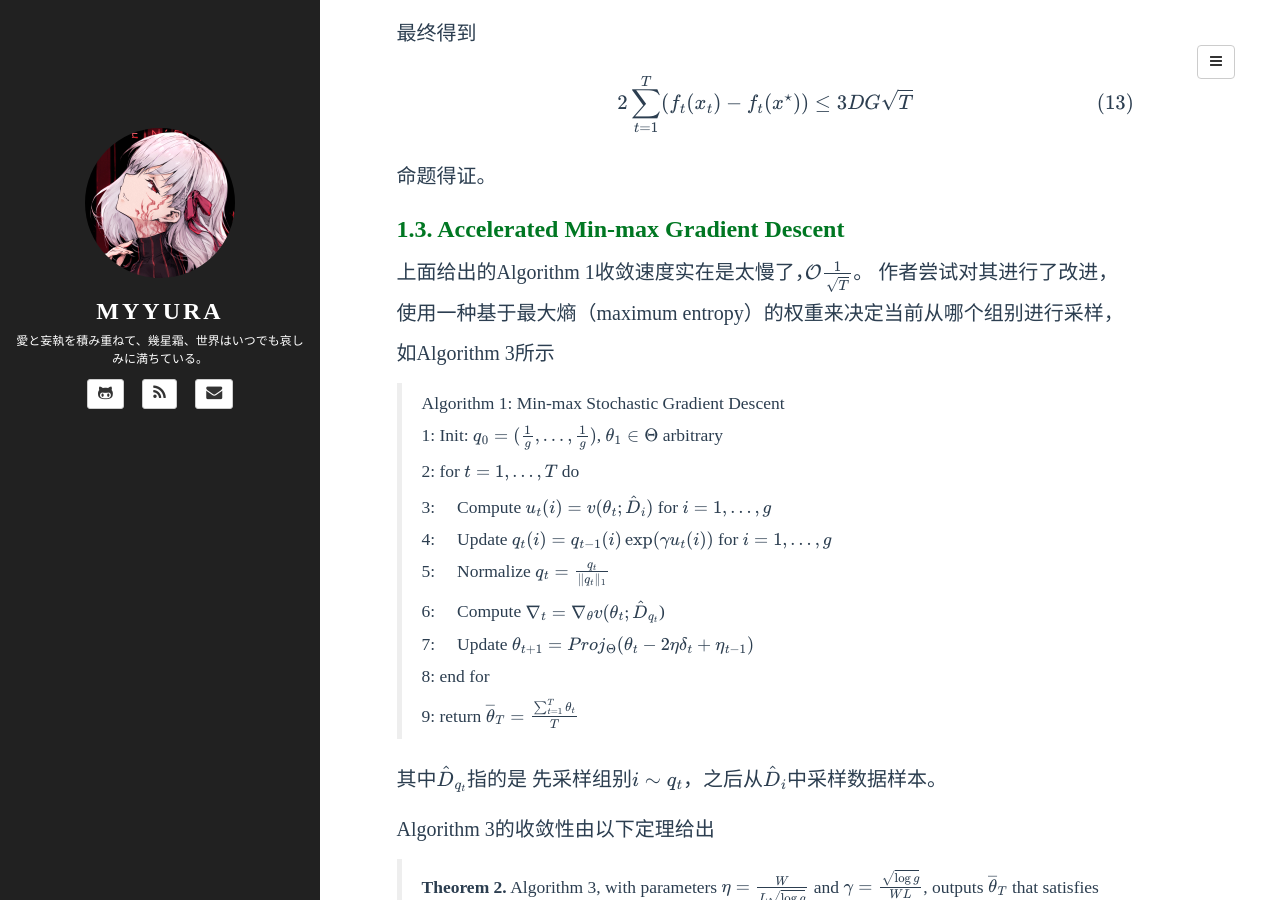
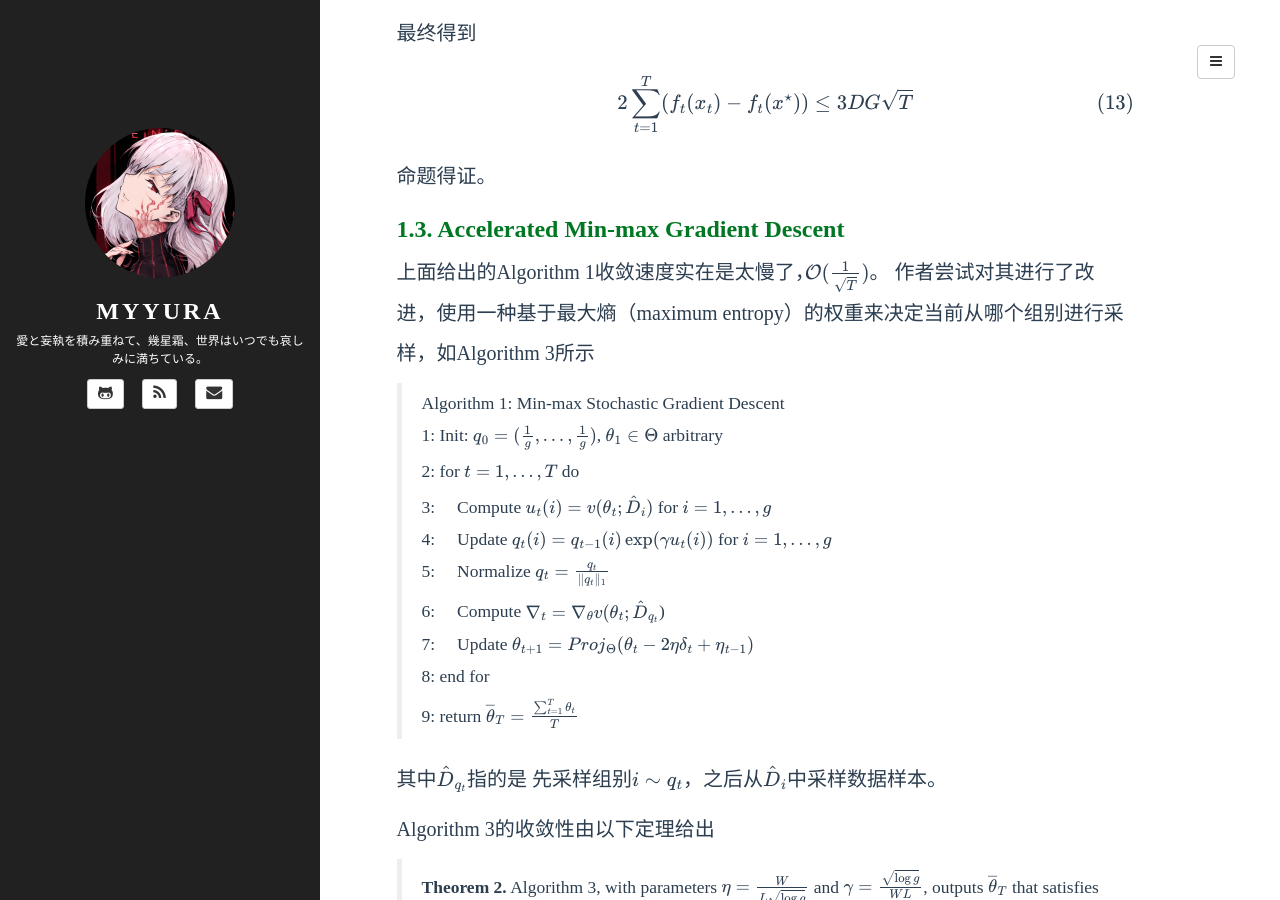
Before and after one commit to Myyura/myyura.github.io, a Jekyll site: the page built from _posts/math_algorithm/2022-8-7-minmax_icml2022.md, in a window 1280 px wide and 900 px high, scrolled down 5314 px. Built offline with Jekyll 4.4.1, drawn with Linux system fonts in a browser that asks for light colours; formulas are drawn with MathJax 3; a script that is not in the unit is left out; comment, search, counter and statistics services are not loaded.

Commit message:
Fix some typo

```diff
--- a/_posts/math_algorithm/2022-8-7-minmax_icml2022.md
+++ b/_posts/math_algorithm/2022-8-7-minmax_icml2022.md
@@ -208,7 +208,7 @@ $$
 
 ### 1.3. Accelerated Min-max Gradient Descent
 
-上面给出的Algorithm 1收敛速度实在是太慢了，$\mathcal{O}{\frac{1}{\sqrt{T}}}$。
+上面给出的Algorithm 1收敛速度实在是太慢了，$\mathcal{O}(\frac{1}{\sqrt{T}})$。
 作者尝试对其进行了改进，使用一种基于最大熵（maximum entropy）的权重来决定当前从哪个组别进行采样，如Algorithm 3所示
 
 > Algorithm 1: Min-max Stochastic Gradient Descent
```
